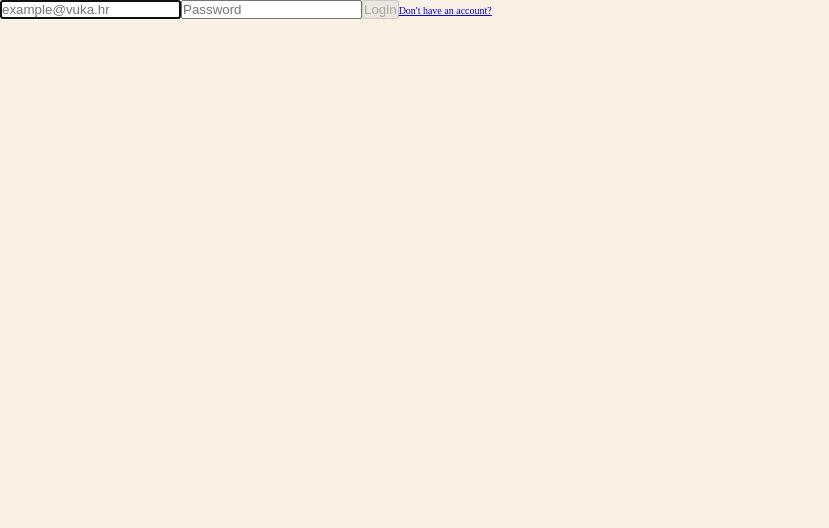
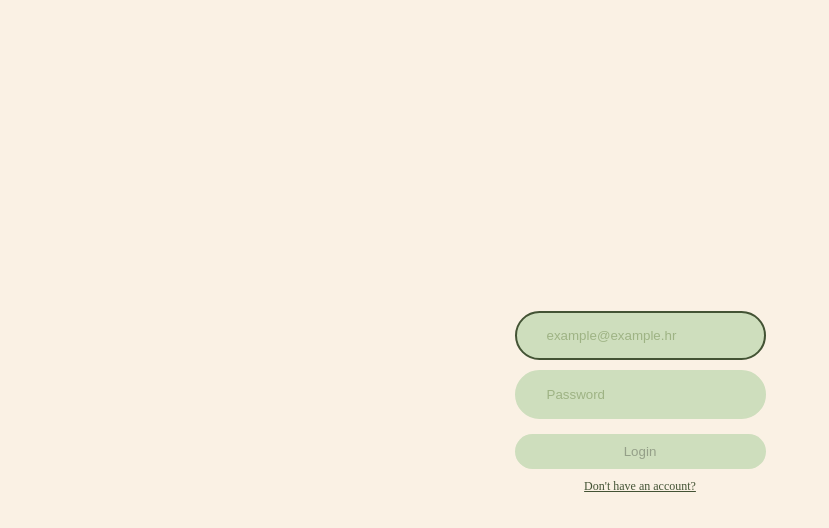
Before and after one commit to dhunjadi/falcon-recipes, a React (Vite) app: page /login in a window 1280 px wide. Shown: the top 528 px of the page, without its empty margins (0-829 px from the left). Built offline with nearby package versions, Linux system fonts and the light colour scheme.

Commit message:
styled login and register page

```diff
--- a/src/pages/LoginPage.tsx
+++ b/src/pages/LoginPage.tsx
@@ -3,6 +3,10 @@ import {zodResolver} from '@hookform/resolvers/zod';
 import {Link, useNavigate} from 'react-router-dom';
 import {LoginForm} from '../types';
 import {loginPageValidationSchema} from '../validations';
+import {userList} from '../data/userList';
+import {useAppDispatch} from '../store/store';
+import {setLoggedInUser} from '../store/features/userSlice';
+import {useEffect, useState} from 'react';
 
 const LoginPage: React.FC = () => {
     const {
@@ -13,26 +17,37 @@ const LoginPage: React.FC = () => {
     } = useForm<LoginForm>({resolver: zodResolver(loginPageValidationSchema), defaultValues: {email: '', password: ''}});
     const watchFields = watch();
     const navigate = useNavigate();
+    const dispatch = useAppDispatch();
+
+    const [showLoginError, setShowLoginError] = useState<boolean>(false);
 
     const isDisabled = !watchFields.email || !watchFields.password;
 
     const onSubmit = async ({email, password}: LoginForm) => {
-        // eslint-disable-next-line no-console
-        console.log(email, password);
+        const foundUser = userList.find((user) => user.email === email && user.password === password);
+        if (foundUser) {
+            dispatch(setLoggedInUser(foundUser));
+            navigate('/');
+        }
+        setShowLoginError(true);
+    };
 
-        navigate('/');
-    };
+    useEffect(() => {
+        setShowLoginError(false);
+    }, [watchFields.email, watchFields.password]);
 
     return (
         <div className="p-login">
-            <form onSubmit={handleSubmit(onSubmit)}>
-                <input type="text" placeholder="example@vuka.hr" id="email" {...register('email')} autoFocus />
+            <form className="p-login__form" onSubmit={handleSubmit(onSubmit)}>
+                <input type="text" placeholder="example@example.hr" id="email" {...register('email')} autoFocus />
                 {errors.email && <span>{errors.email.message}</span>}
 
                 <input type="password" placeholder="Password" id="password" {...register('password')} />
                 {errors.password && <span>{errors.password?.message}</span>}
 
-                <button type="submit" disabled={isDisabled}>
+                {showLoginError && <span>Wrong username or password!</span>}
+
+                <button className={`p-login__form_button ${isDisabled && 'isDisabled'}`} type="submit" disabled={isDisabled}>
                     Login
                 </button>
 
--- a/src/pages/RegisterPage.tsx
+++ b/src/pages/RegisterPage.tsx
@@ -23,13 +23,13 @@ const RegisterPage = () => {
     const isDisabled = !watchFields.name || !watchFields.email || !watchFields.password || !watchFields.confirmPassword;
 
     const onSubmit = ({name, email, password}: RegisterForm) => {
-        dispatch(registerUser({name, email, password}));
+        dispatch(registerUser({id: new Date().toString(), name, email, password})); // ako ne uspije CORS, napravit lokalno
         navigate('/login');
     };
 
     return (
         <div className="p-register">
-            <form onSubmit={handleSubmit(onSubmit)}>
+            <form className="p-register__form" onSubmit={handleSubmit(onSubmit)}>
                 <input type="text" placeholder="Enter your name" id="name" {...register('name')} autoFocus />
                 {errors.name && <span>{errors.name.message}</span>}
 
@@ -42,7 +42,7 @@ const RegisterPage = () => {
                 <input type="password" placeholder="Confirm Password" id="confirmPassword" {...register('confirmPassword')} />
                 {errors.confirmPassword && <span>{errors.confirmPassword.message}</span>}
 
-                <button type="submit" disabled={isDisabled}>
+                <button className="p-register__form_button" type="submit" disabled={isDisabled}>
                     Register
                 </button>
             </form>
--- a/src/store/features/userSlice.ts
+++ b/src/store/features/userSlice.ts
@@ -1,4 +1,4 @@
-import {createSlice} from '@reduxjs/toolkit';
+import {PayloadAction, createSlice} from '@reduxjs/toolkit';
 import {User} from '../../types';
 
 export type UserSliceState = {
@@ -6,13 +6,19 @@ export type UserSliceState = {
 };
 
 const initialState: UserSliceState = {
-    loggedInUser: {name: '', email: '', password: ''},
+    loggedInUser: {id: '', name: '', email: '', password: ''},
 };
 
 export const userSlice = createSlice({
     name: 'user',
     initialState: initialState,
-    reducers: {},
+    reducers: {
+        setLoggedInUser: (state: UserSliceState, action: PayloadAction<User>) => {
+            state.loggedInUser = action.payload;
+        },
+        userLogout: () => initialState,
+    },
 });
 
 export default userSlice.reducer;
+export const {setLoggedInUser, userLogout} = userSlice.actions;
--- a/src/styles/pages/all.scss
+++ b/src/styles/pages/all.scss
@@ -1,2 +1,4 @@
 @import 'homepage';
 @import 'recipeDetailsPage';
+@import 'loginPage';
+@import 'registerPage';
--- /dev/null
+++ b/src/styles/pages/loginPage.scss
@@ -0,0 +1,53 @@
+.p-login {
+    height: 100vh;
+    display: flex;
+    justify-content: center;
+    align-items: center;
+
+    &__form {
+        display: flex;
+        flex-direction: column;
+        justify-content: center;
+        align-items: center;
+
+        input {
+            width: 100%;
+            height: 100%;
+            border: 0.2rem solid $color-primary-light;
+            border-radius: 99rem;
+            background-color: $color-primary-light;
+            margin: 0.5rem;
+            color: $color-primary-dark;
+            padding: 1.5rem 3rem;
+
+            &::placeholder {
+                color: $color-primary;
+            }
+
+            &:focus {
+                outline: none;
+                border: 0.2rem solid $color-primary-dark;
+            }
+        }
+
+        &_button {
+            width: 100%;
+            background-color: $color-primary;
+            border-radius: 99rem;
+            border: none;
+            padding: 1rem;
+            transition: all 0.3s;
+            cursor: pointer;
+            margin: 1rem;
+
+            &.isDisabled {
+                background-color: $color-primary-light;
+            }
+        }
+
+        a {
+            font-size: 1.2rem;
+            color: $color-primary-dark;
+        }
+    }
+}
--- /dev/null
+++ b/src/styles/pages/registerPage.scss
@@ -0,0 +1,53 @@
+.p-register {
+    height: 100vh;
+    display: flex;
+    justify-content: center;
+    align-items: center;
+
+    &__form {
+        display: flex;
+        flex-direction: column;
+        justify-content: center;
+        align-items: center;
+
+        input {
+            width: 100%;
+            height: 100%;
+            border: 0.2rem solid $color-primary-light;
+            border-radius: 99rem;
+            background-color: $color-primary-light;
+            margin: 0.5rem;
+            color: $color-primary-dark;
+            padding: 1.5rem 3rem;
+
+            &::placeholder {
+                color: $color-primary;
+            }
+
+            &:focus {
+                outline: none;
+                border: 0.2rem solid $color-primary-dark;
+            }
+        }
+
+        &_button {
+            width: 100%;
+            background-color: $color-primary;
+            border-radius: 99rem;
+            border: none;
+            padding: 1rem;
+            transition: all 0.3s;
+            cursor: pointer;
+            margin: 1rem;
+
+            &.isDisabled {
+                background-color: $color-primary-light;
+            }
+        }
+
+        a {
+            font-size: 1.2rem;
+            color: $color-primary-dark;
+        }
+    }
+}
```
